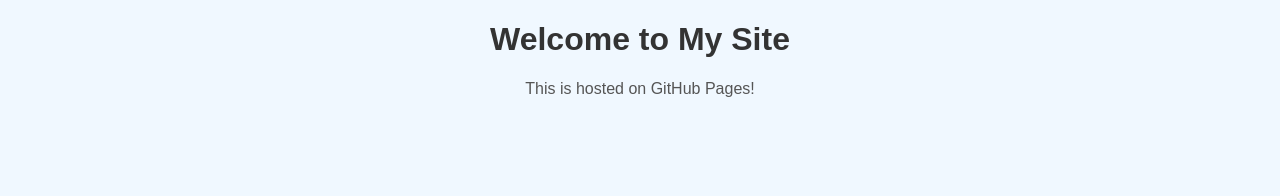
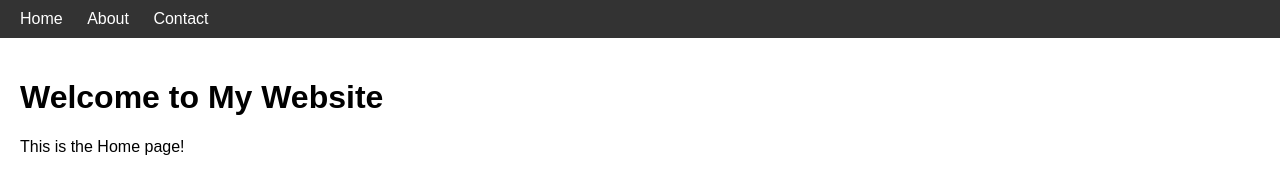
Before and after one commit to Godjira/guitar, a plain HTML site: page index.html in a window 1280 px wide. Drawn offline with Linux system fonts and the light colour scheme.

Commit message:
Update index.html

```diff
--- a/index.html
+++ b/index.html
@@ -1,26 +1,42 @@
 <!DOCTYPE html>
 <html lang="en">
 <head>
-    <style>
-    body {
-        font-family: Arial, sans-serif;
-        text-align: center;
-        background-color: #f0f8ff;
-    }
-    h1 {
-        color: #333;
-    }
-    p {
-        color: #555;
-    }
-</style>
-
     <meta charset="UTF-8">
     <meta name="viewport" content="width=device-width, initial-scale=1.0">
-    <title>My GitHub Pages Site</title>
+        <title>Home - My Website</title>
+    <style>
+        body {
+            font-family: Arial, sans-serif;
+            margin: 0;
+            padding: 0;
+        }
+        nav {
+            background-color: #333;
+            color: #fff;
+            padding: 10px;
+        }
+        nav a {
+            color: #fff;
+            text-decoration: none;
+            margin: 0 10px;
+        }
+        nav a:hover {
+            text-decoration: underline;
+        }
+        .content {
+            padding: 20px;
+        }
+    </style>
 </head>
 <body>
-    <h1>Welcome to My Site</h1>
-    <p>This is hosted on GitHub Pages!</p>
+    <nav>
+        <a href="index.html">Home</a>
+        <a href="about.html">About</a>
+        <a href="contact.html">Contact</a>
+    </nav>
+    <div class="content">
+        <h1>Welcome to My Website</h1>
+        <p>This is the Home page!</p>
+    </div>
 </body>
 </html>
```
